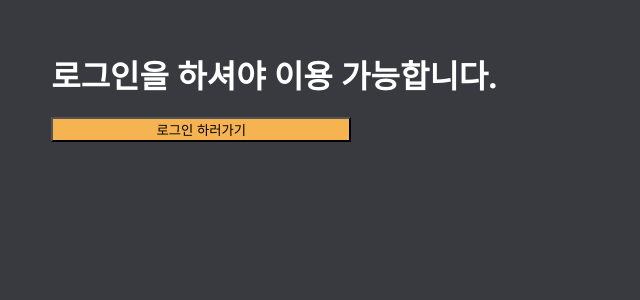
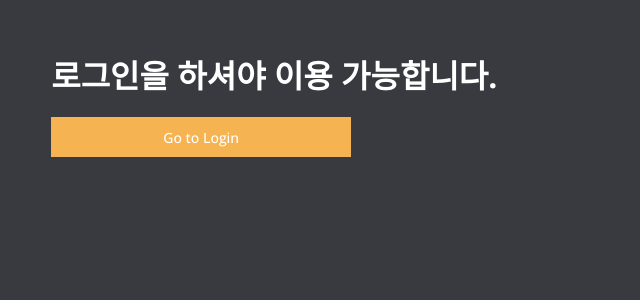
Before and after one commit to heejae0811/react-study, a React (Create React App) app: page /catList in a window 1280 px wide. Shown: the top 300 px of the page, without its empty margins (0-640 px from the left). Built offline with nearby package versions, Linux system fonts and the light colour scheme.

Commit message:
버튼 스타일컴포넌트

```diff
--- a/src/component/Button.js
+++ b/src/component/Button.js
@@ -19,6 +19,10 @@ const StyledButton = styled.button`
   &:hover {
     opacity: .8;
   }
+
+  &:disabled {
+    background-color: #484643;
+  }
 `
 
 const Button = ({disabled, children, ...rest}) => {
--- a/src/pages/catDetail/index.scss
+++ b/src/pages/catDetail/index.scss
@@ -42,10 +42,6 @@
     button {
       margin-right: 10px;
       border-radius: 5px;
-
-      &:disabled {
-        background-color: #484643;
-      }
     }
   }
 
--- a/src/pages/catList/index.scss
+++ b/src/pages/catList/index.scss
@@ -39,16 +39,6 @@
 
         &:last-child {
           margin-top: 15px;
-
-          button {
-            &:first-child {
-              background-color: #f6b352;
-            }
-
-            &:last-child {
-              background-color: #484643;
-            }
-          }
         }
       }
     }
--- a/src/pages/error/index.js
+++ b/src/pages/error/index.js
@@ -1,4 +1,5 @@
 import {useNavigate} from 'react-router'
+import Button from '../../component/Button'
 import './index.scss'
 
 const Error = () => {
@@ -7,7 +8,7 @@ const Error = () => {
   return (
     <div className="error inner">
       <h1>로그인을 하셔야 이용 가능합니다.</h1>
-      <button className="btn-login" onClick={() => navigate('/react-study')}>로그인 하러가기</button>
+      <Button onClick={() => navigate('/react-study')} maxWidth="300" bgColor="#f6b352">Go to Login</Button>
     </div>
   )
 }
--- a/src/pages/error/index.scss
+++ b/src/pages/error/index.scss
@@ -1,7 +1,5 @@
 .error {
-  .btn-login {
-    min-width: 300px;
-    margin: 20px 0 0;
-    background-color: #f6b352;
+  h1 {
+    margin-bottom: 20px;
   }
 }
```
